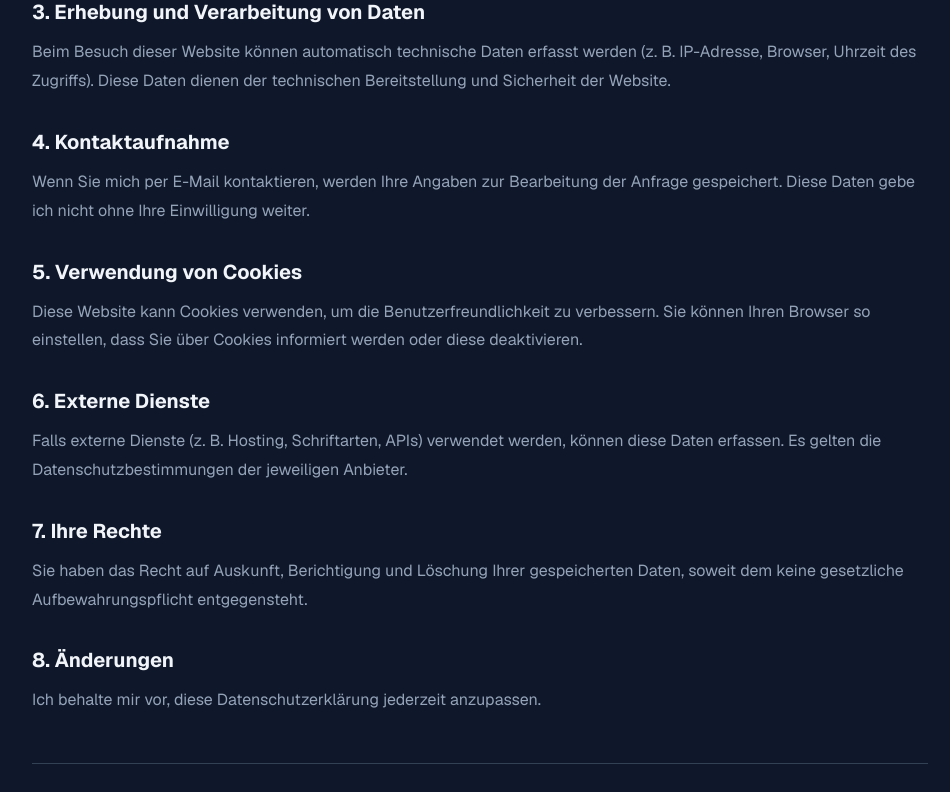
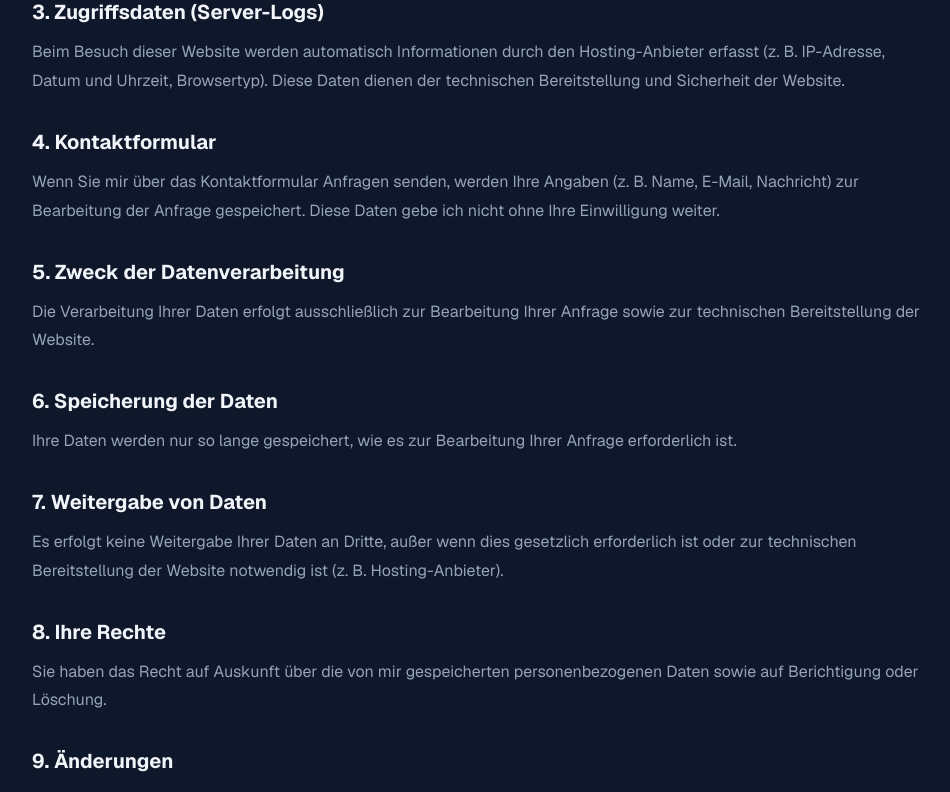
Before and after one commit to Kevin-Rechsteiner/Kevin_Rechsteiner_Portfolio, a Next.js app: page /datenschutz in a window 1280 px wide. Shown: the part 600-1392 px from the top of the page, without its empty margins (160-1110 px from the left). Built offline with nearby package versions, Linux system fonts and the light colour scheme.

Commit message:
18.03.2026 version

```diff
--- a/app/(frontend)/datenschutz/page.js
+++ b/app/(frontend)/datenschutz/page.js
@@ -21,27 +21,31 @@ export default function DatenschutzPage() {
                 content: 'Kevin Rechsteiner\nSchulstrasse 5\nE-Mail: kevin.rechsteiner@bluewin.ch'
             },
             {
-                title: '3. Erhebung und Verarbeitung von Daten',
-                content: 'Beim Besuch dieser Website können automatisch technische Daten erfasst werden (z. B. IP-Adresse, Browser, Uhrzeit des Zugriffs). Diese Daten dienen der technischen Bereitstellung und Sicherheit der Website.'
+                title: '3. Zugriffsdaten (Server-Logs)',
+                content: 'Beim Besuch dieser Website werden automatisch Informationen durch den Hosting-Anbieter erfasst (z. B. IP-Adresse, Datum und Uhrzeit, Browsertyp). Diese Daten dienen der technischen Bereitstellung und Sicherheit der Website.'
             },
             {
-                title: '4. Kontaktaufnahme',
-                content: 'Wenn Sie mich per E-Mail kontaktieren, werden Ihre Angaben zur Bearbeitung der Anfrage gespeichert. Diese Daten gebe ich nicht ohne Ihre Einwilligung weiter.'
+                title: '4. Kontaktformular',
+                content: 'Wenn Sie mir über das Kontaktformular Anfragen senden, werden Ihre Angaben (z. B. Name, E-Mail, Nachricht) zur Bearbeitung der Anfrage gespeichert. Diese Daten gebe ich nicht ohne Ihre Einwilligung weiter.'
             },
             {
-                title: '5. Verwendung von Cookies',
-                content: 'Diese Website kann Cookies verwenden, um die Benutzerfreundlichkeit zu verbessern. Sie können Ihren Browser so einstellen, dass Sie über Cookies informiert werden oder diese deaktivieren.'
+                title: '5. Zweck der Datenverarbeitung',
+                content: 'Die Verarbeitung Ihrer Daten erfolgt ausschließlich zur Bearbeitung Ihrer Anfrage sowie zur technischen Bereitstellung der Website.'
             },
             {
-                title: '6. Externe Dienste',
-                content: 'Falls externe Dienste (z. B. Hosting, Schriftarten, APIs) verwendet werden, können diese Daten erfassen. Es gelten die Datenschutzbestimmungen der jeweiligen Anbieter.'
+                title: '6. Speicherung der Daten',
+                content: 'Ihre Daten werden nur so lange gespeichert, wie es zur Bearbeitung Ihrer Anfrage erforderlich ist.'
             },
             {
-                title: '7. Ihre Rechte',
-                content: 'Sie haben das Recht auf Auskunft, Berichtigung und Löschung Ihrer gespeicherten Daten, soweit dem keine gesetzliche Aufbewahrungspflicht entgegensteht.'
+                title: '7. Weitergabe von Daten',
+                content: 'Es erfolgt keine Weitergabe Ihrer Daten an Dritte, außer wenn dies gesetzlich erforderlich ist oder zur technischen Bereitstellung der Website notwendig ist (z. B. Hosting-Anbieter).'
             },
             {
-                title: '8. Änderungen',
+                title: '8. Ihre Rechte',
+                content: 'Sie haben das Recht auf Auskunft über die von mir gespeicherten personenbezogenen Daten sowie auf Berichtigung oder Löschung.'
+            },
+            {
+                title: '9. Änderungen',
                 content: 'Ich behalte mir vor, diese Datenschutzerklärung jederzeit anzupassen.'
             }
         ],
```
